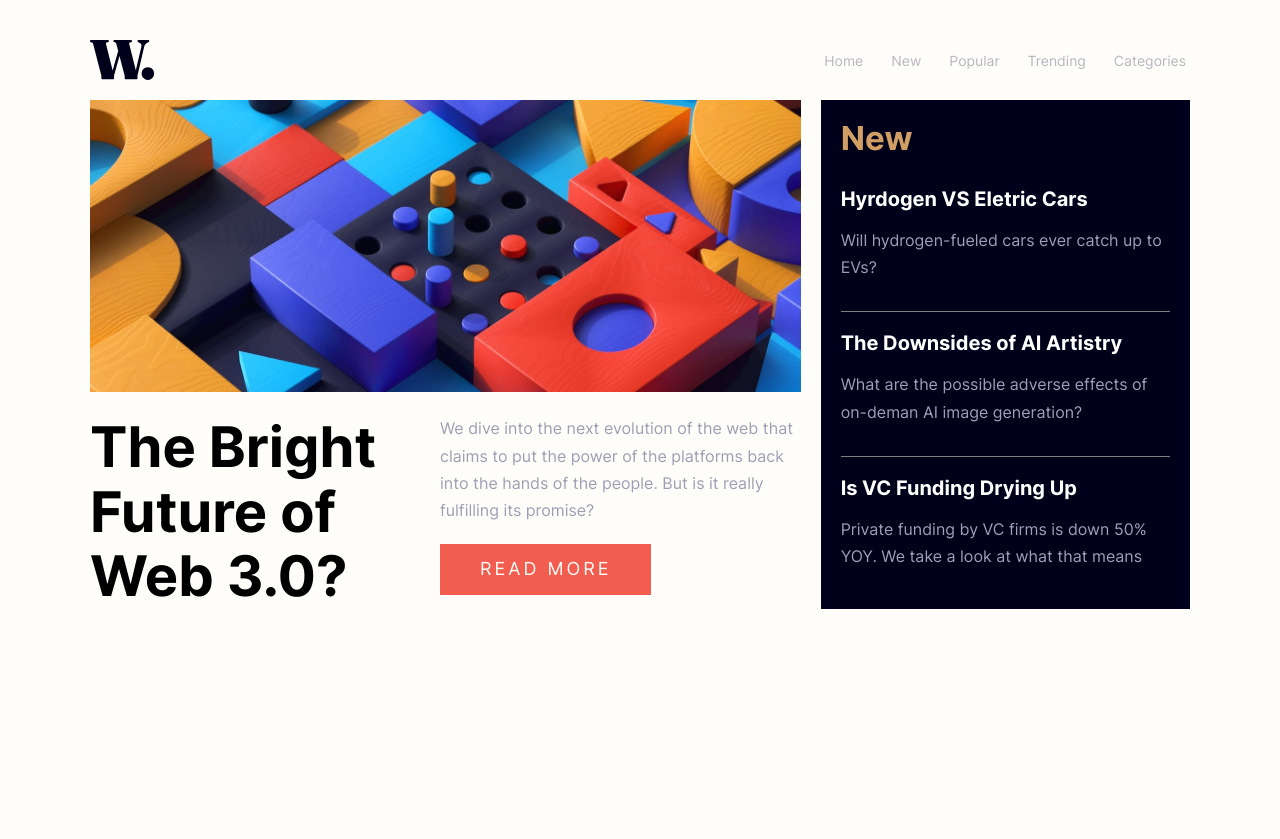
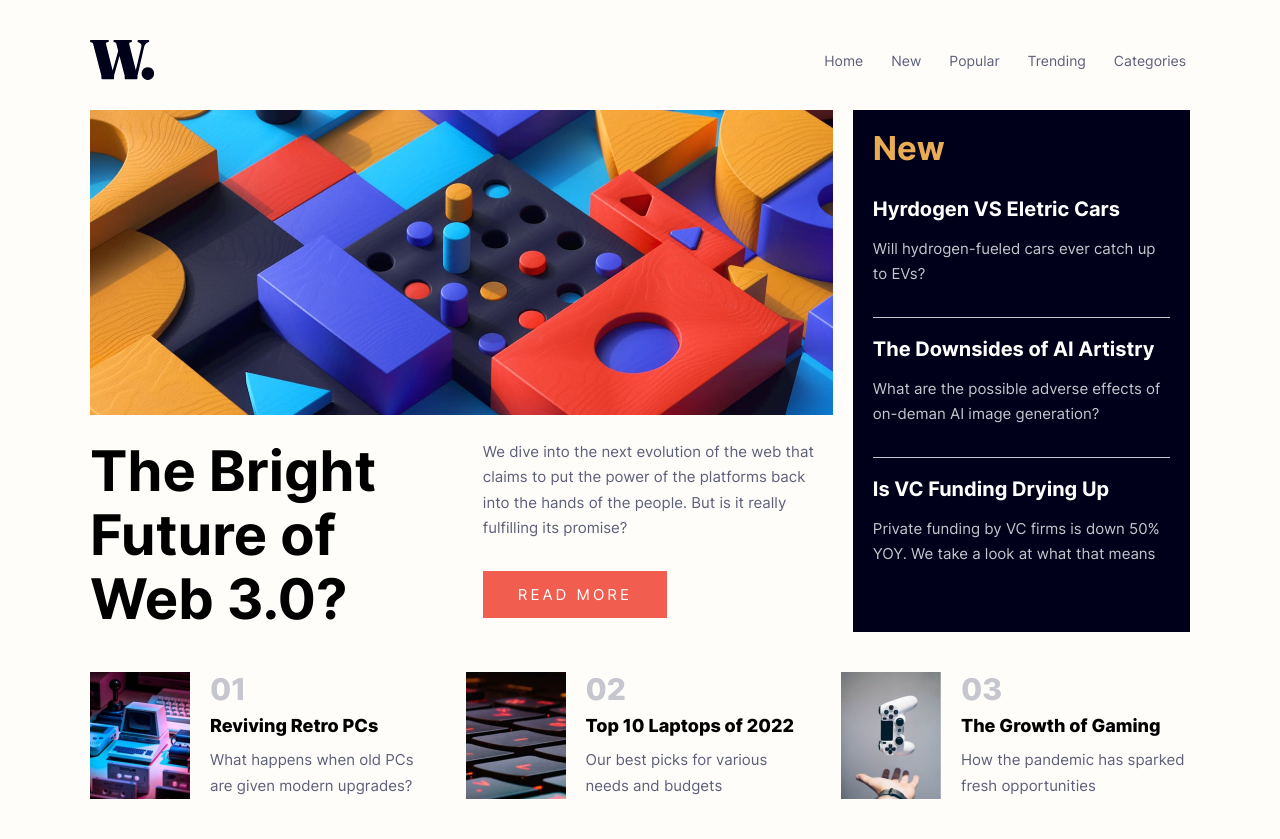
Before and after one commit to HossamKamal-1/News-Homepage-Challenge, a plain HTML site: page index.html in a window 1280 px wide. Before the commit the page ends 800 px from the top, so only its background shows below. Drawn offline with Linux system fonts and the light colour scheme.

Commit message:
finish challenge

```diff
--- a/css/main.css
+++ b/css/main.css
@@ -18,14 +18,14 @@
 
 /* Start Variables */
 :root {
+  --soft-orange: hsl(35, 77%, 62%);
+  --soft-red: hsl(5, 85%, 63%);
+  --off-white: hsl(36, 100%, 99%);
+  --grayish-blue: hsl(233, 8%, 79%);
+  --dark-grayish-blue: hsl(236, 13%, 42%);
+  --very-dark-blue: hsl(240, 100%, 5%);
   --main-black-color: #00001a;
-  --main-background-color: #fefdf9;
-  --section-heading-color: #d19e64;
-  --section-number-color: #d0ced0;
-  --buttons-color: #f25d50;
-  --text-color: #9e9fb4;
   --main-transition: 0.3s;
-
 }
 
 /* End Variables */
@@ -45,9 +45,8 @@ html {
 
 body {
   font-family: "Inter", sans-serif;
-  background-color: var(--main-background-color);
+  background-color: var(--off-white);
   font-size: 1.6rem;
-
 }
 
 a {
@@ -57,7 +56,7 @@ a {
 ul {
   list-style: none;
   padding: 0;
-  margin: 0
+  margin: 0;
 }
 
 h1,
@@ -80,7 +79,6 @@ h6 {
     padding-left: 15px;
     padding-right: 15px;
   }
-
 }
 
 @media (min-width: 768px) {
@@ -105,10 +103,9 @@ h6 {
 
 header {
   padding-top: 40px;
-  padding-bottom: 20px;
+  padding-bottom: 30px;
   position: relative;
 }
-
 
 header .container {
   display: flex;
@@ -120,7 +117,6 @@ header .container nav>.menu {
   display: flex;
   align-items: center;
   gap: 20px;
-
 }
 
 header .container nav>.menu img {
@@ -129,14 +125,14 @@ header .container nav>.menu img {
 
 header .container nav>.menu li a {
   font-size: 1.4rem;
-  color: rgb(185, 182, 191);
+  color: var(--dark-grayish-blue);
   font-weight: normal;
   transition: var(--main-transition);
   padding: 4px;
 }
 
 header .container nav>.menu a:hover {
-  color: var(--section-heading-color);
+  color: var(--soft-red);
 }
 
 header .container nav .burger-menu {
@@ -145,7 +141,7 @@ header .container nav .burger-menu {
 
 @media (max-width: 767px) {
   header .container nav>.burger-menu {
-    display: inline-block;
+    display: block;
   }
 
   header .container nav>.menu {
@@ -155,13 +151,25 @@ header .container nav .burger-menu {
     gap: 30px;
     top: 0;
     right: 0;
-    width: 0%;
+    width: 70%;
     height: 100vh;
     padding: 20px;
-    background-color: var(--main-background-color);
-    background-color: purple;
+    background-color: var(--off-white);
     display: none;
-    transition: width var(--main-transition);
+  }
+
+  header .container nav>.menu::before {
+    content: "";
+    position: absolute;
+    background-color: #00000057;
+    right: 297px;
+    top: 0;
+    height: 100vh;
+    width: 44%;
+  }
+
+  header .container nav>.menu li:first-of-type {
+    margin-top: 100px;
   }
 
   header .container nav>.menu img {
@@ -176,41 +184,33 @@ header .container nav .burger-menu {
     font-weight: bold;
   }
 
-  header .container nav>.burger-menu:hover {
-    background-color: purple;
-
-  }
-
   header .container nav>.burger-menu:hover+.menu {
     display: flex;
-    width: 70%;
   }
 }
 
+/* Start Main */
 main .container {
   display: flex;
   gap: 20px;
-
 }
 
 @media (max-width: 767px) {
   main .container {
     flex-direction: column;
   }
+}
 
+main .container .left-box {
+  background-color: var(--off-whiter);
+  flex: 2.5;
 }
-main .container .left-box {
-  background-color: var(--main-background-color);
-}
+
 main .container .left-box .image {
   margin-bottom: 20px;
   max-width: 100%;
-
 }
 
-main .container .left-box .desktop-image {
-  width: 777px;
-}
 main .container .left-box .mobile-image {
   display: none;
 }
@@ -219,6 +219,7 @@ main .container .left-box .mobile-image {
   main .container .left-box .desktop-image {
     display: none;
   }
+
   main .container .left-box .mobile-image {
     display: block;
   }
@@ -233,7 +234,6 @@ main .container .left-box>div {
   main .container .left-box>div {
     flex-direction: column;
   }
-
 }
 
 main .container .left-box>div h1 {
@@ -247,47 +247,48 @@ main .container .left-box>div h1 {
     max-width: 300px;
     margin-bottom: 10px;
   }
-
 }
 
-
 main .container .left-box>div .text p {
-  max-width: 567px;
-  font-size: 1.6rem;
+  max-width: 350px;
+  font-size: 1.5rem;
   line-height: 1.7;
   margin: 0;
-  margin-bottom: 20px;
-  color: var(--text-color);
+  margin-bottom: 30px;
+  color: var(--dark-grayish-blue);
 }
 
 main .container .left-box>div .text a {
-  background-color: var(--buttons-color);
-  padding: 15px 40px;
-  font-size: 1.8rem;
+  background-color: var(--soft-red);
+  padding: 15px 35px;
+  font-size: 1.5rem;
   text-transform: uppercase;
-  color: var(--main-background-color);
+  color: var(--off-white);
   letter-spacing: 3px;
   width: fit-content;
   display: block;
+  white-space: nowrap;
+  transition: var(--main-transition);
+}
+
+main .container .left-box>div .text a:hover {
+  background-color: var(--very-dark-blue);
 }
 
 main .container .right-box {
-  background-color: var(--main-black-color);
+  background-color: var(--very-dark-blue);
   padding: 20px;
-  width: 465px;
-  max-width: 100%;
+  flex: 1;
 }
 
 main .container .right-box h2 {
-  color: var(--section-heading-color);
+  color: var(--soft-orange);
   font-size: 3.3rem;
   margin-bottom: 30px;
 }
 
-main .container .right-box>div {}
-
 main .container .right-box>div:not(:last-child) {
-  border-bottom: 1px solid gray;
+  border-bottom: 1px solid var(--grayish-blue);
   padding-bottom: 30px;
   margin-bottom: 20px;
 }
@@ -295,11 +296,71 @@ main .container .right-box>div:not(:last-child) {
 main .container .right-box>div h4 {
   color: white;
   font-size: 2rem;
+  transition: var(--main-transition);
+  cursor: pointer;
+}
+
+main .container .right-box>div h4:hover {
+  color: var(--soft-orange);
 }
 
 main .container .right-box>div p {
-  color: var(--text-color);
+  color: var(--grayish-blue);
+  font-size: 1.5rem;
   line-height: 1.7;
   margin-bottom: 0;
-  max-width: 340px;
+  max-width: 300px;
 }
+
+/* End Main */
+/* Start Trending section */
+.trending {
+  padding-top: 40px;
+  padding-bottom: 40px;
+}
+
+.trending .container {
+  display: flex;
+  justify-content: space-between;
+}
+
+@media (max-width: 767px) {
+  .trending .container {
+    flex-direction: column;
+    gap: 20px;
+  }
+}
+
+.trending .container .box {
+  display: flex;
+  gap: 20px;
+  counter-increment: section-number;
+}
+
+.trending .container .box img {
+  width: 100px;
+}
+
+.trending .container .box div h4 {
+  margin-bottom: 10px;
+  font-weight: 900;
+  font-size: 1.8rem;
+}
+
+.trending .container .box div h4::before {
+  content: "0" counter(section-number);
+  display: block;
+  margin-bottom: 10px;
+  font-size: 3rem;
+  color: var(--grayish-blue);
+}
+
+.trending .container .box div p {
+  margin: 0;
+  line-height: 1.7;
+  font-size: 1.5rem;
+  color: var(--dark-grayish-blue);
+  max-width: 229px;
+}
+
+/* End Trending section */
--- a/index.html
+++ b/index.html
@@ -34,8 +34,8 @@
   <main>
     <div class="container">
       <div class="left-box">
-        <img src="images/image-web-3-desktop.jpg" alt="" class="image desktop-image"/>
-        <img src="images/image-web-3-mobile.jpg" alt=""  class="image mobile-image"/>
+        <img src="images/image-web-3-desktop.jpg" alt="" class="image desktop-image" />
+        <img src="images/image-web-3-mobile.jpg" alt="" class="image mobile-image" />
         <div>
           <h1>The Bright Future of Web 3.0?</h1>
           <div class="text">
@@ -76,6 +76,31 @@
       </div>
     </div>
   </main>
+  <section class="trending">
+    <div class="container">
+      <div class="box">
+        <img src="images/image-retro-pcs.jpg" alt="" />
+        <div>
+          <h4>Reviving Retro PCs</h4>
+          <p>What happens when old PCs are given modern upgrades?</p>
+        </div>
+      </div>
+      <div class="box">
+        <img src="images/image-top-laptops.jpg" alt="" />
+        <div>
+          <h4>Top 10 Laptops of 2022</h4>
+          <p>Our best picks for various needs and budgets</p>
+        </div>
+      </div>
+      <div class="box">
+        <img src="images/image-gaming-growth.jpg" alt="" />
+        <div>
+          <h4>The Growth of Gaming</h4>
+          <p>How the pandemic has sparked fresh opportunities</p>
+        </div>
+      </div>
+    </div>
+  </section>
 </body>
 
 </html>
```
Also changed, not shown: fonts/Inter-VariableFont_slnt,wght.ttf (deleted), fonts/README.txt (deleted), images/favicon-32x32.png (deleted).
